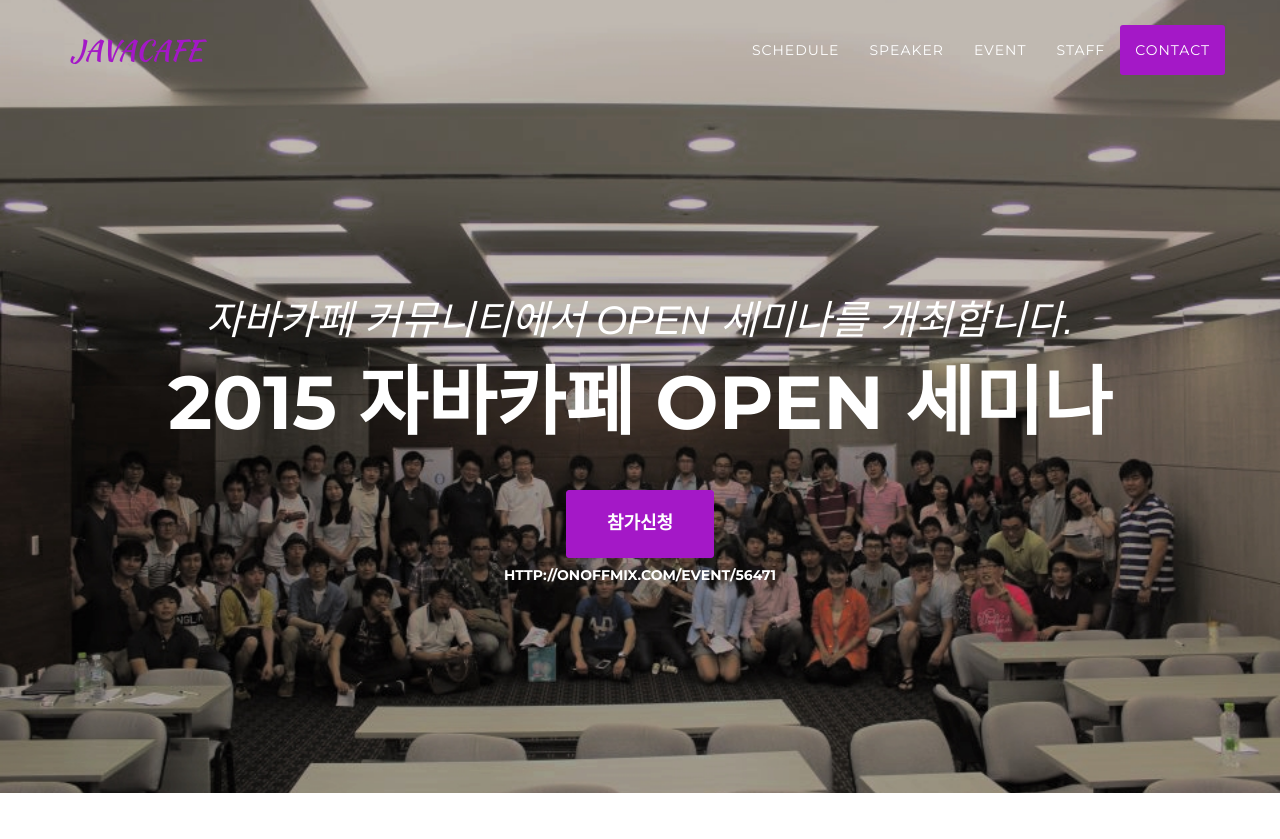
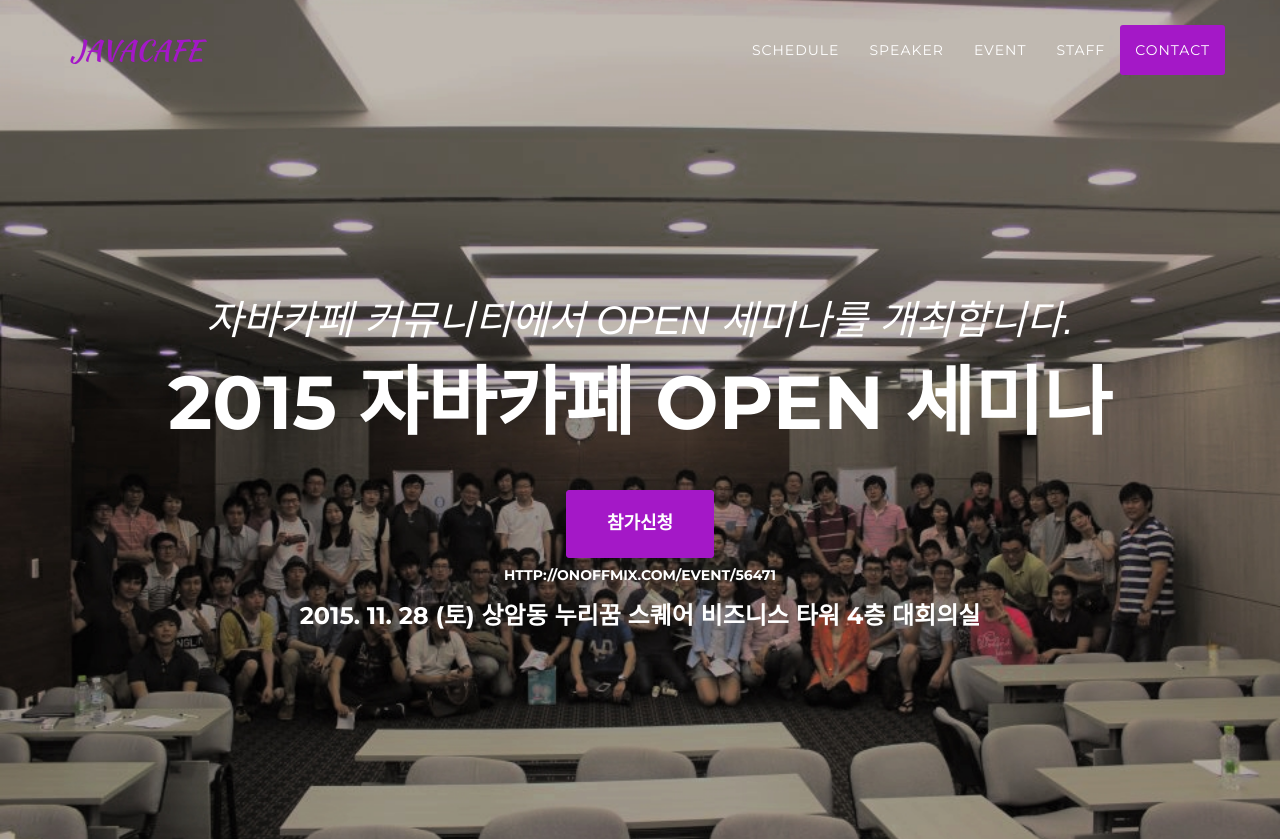
Before and after one commit to javacafe-seminar/javacafe-seminar.github.com, a plain HTML site: page index.html in a window 1280 px wide. Shown: the top 839 px of the page. Drawn offline with nearby package versions, Linux system fonts and the light colour scheme; a web font is replaced by a local one.

Commit message:
html 수정

```diff
--- a/index.html
+++ b/index.html
@@ -84,6 +84,7 @@
                 <div class="intro-heading">2015 자바카페 OPEN 세미나</div>
                 <a href="http://onoffmix.com/event/56471" target="_blank" class="page-scroll btn btn-xl">참가신청</a>
                 <h5>http://onoffmix.com/event/56471</h5>
+                <h3>2015. 11. 28 (토) 상암동 누리꿈 스퀘어 비즈니스 타워 4층 대회의실</h3>
             </div>
         </div>
     </header>
```
